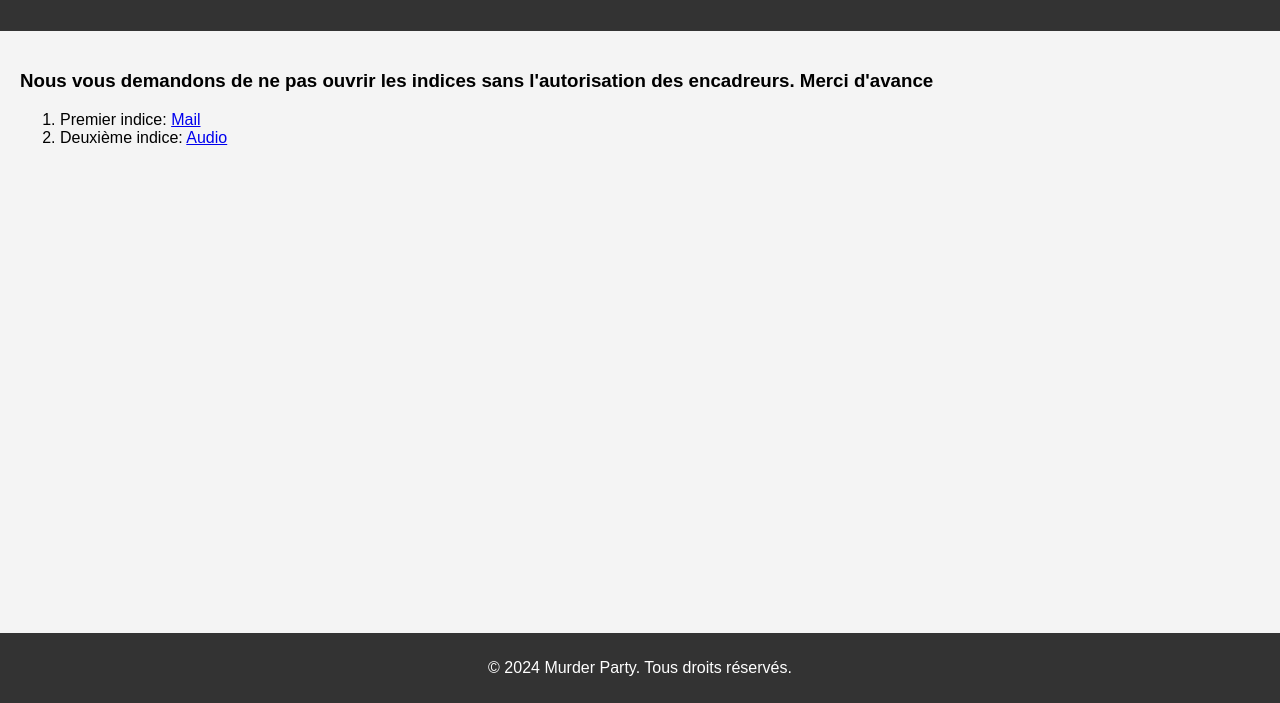
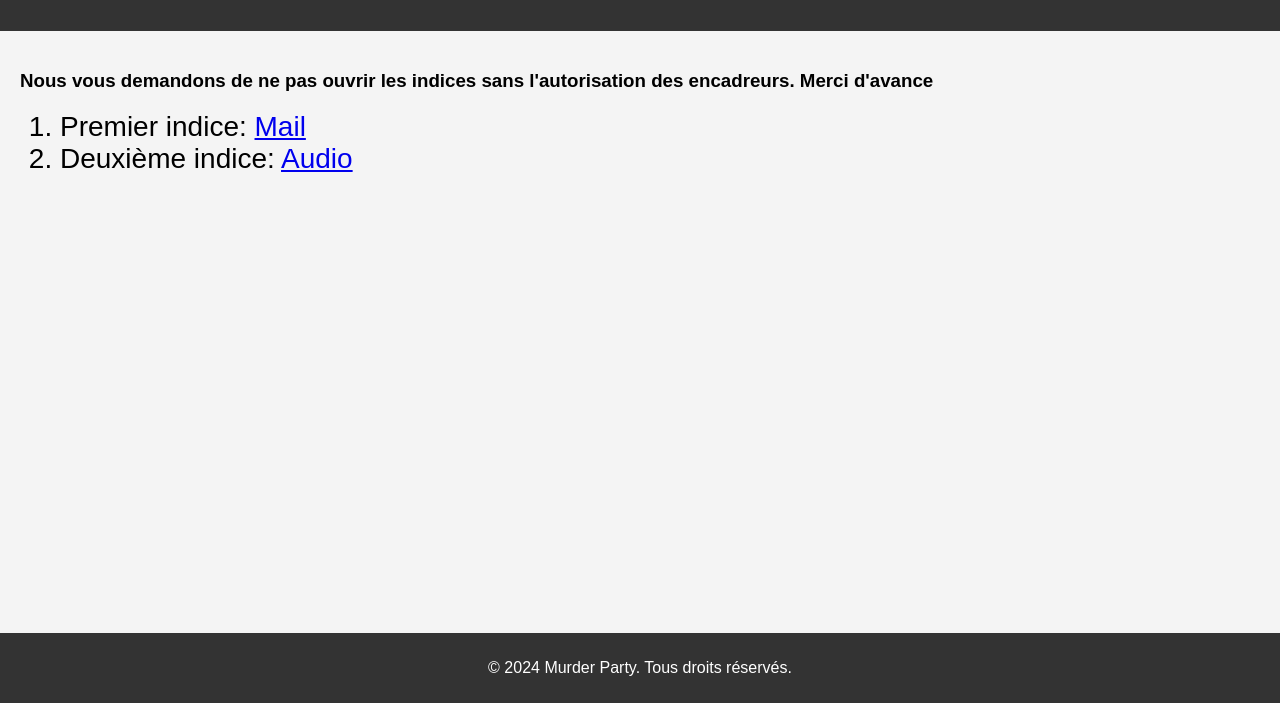
Before and after one commit to Zandgar11/murderparty, a plain HTML site: page index.html in a window 1280 px wide. Shown: the part 97-800 px from the top of the page. Drawn offline with Linux system fonts and the light colour scheme.

Commit message:
Update styles.css

```diff
--- a/styles.css
+++ b/styles.css
@@ -98,3 +98,7 @@ footer {
 .monument-text, .monument-text2 {
   flex: 1;
 }
+
+li {
+    font-size: 28px;
+}
```
